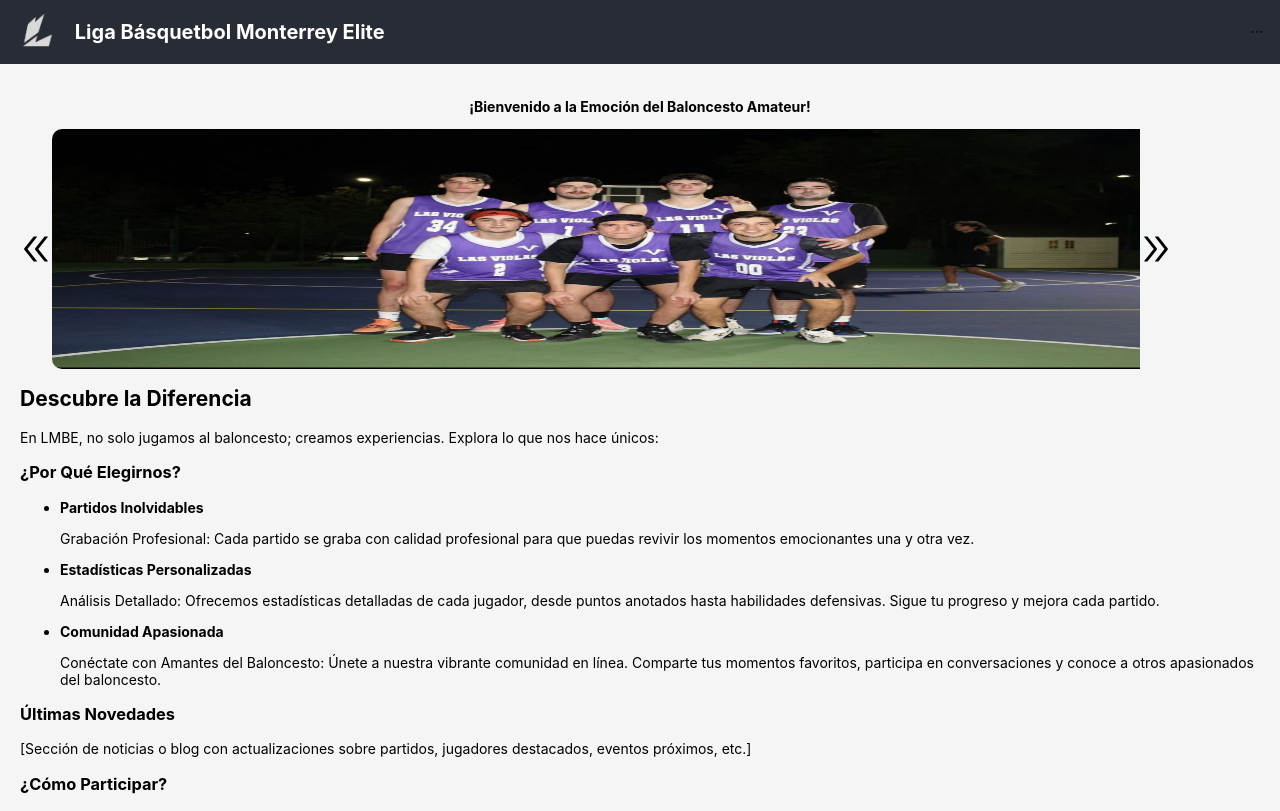
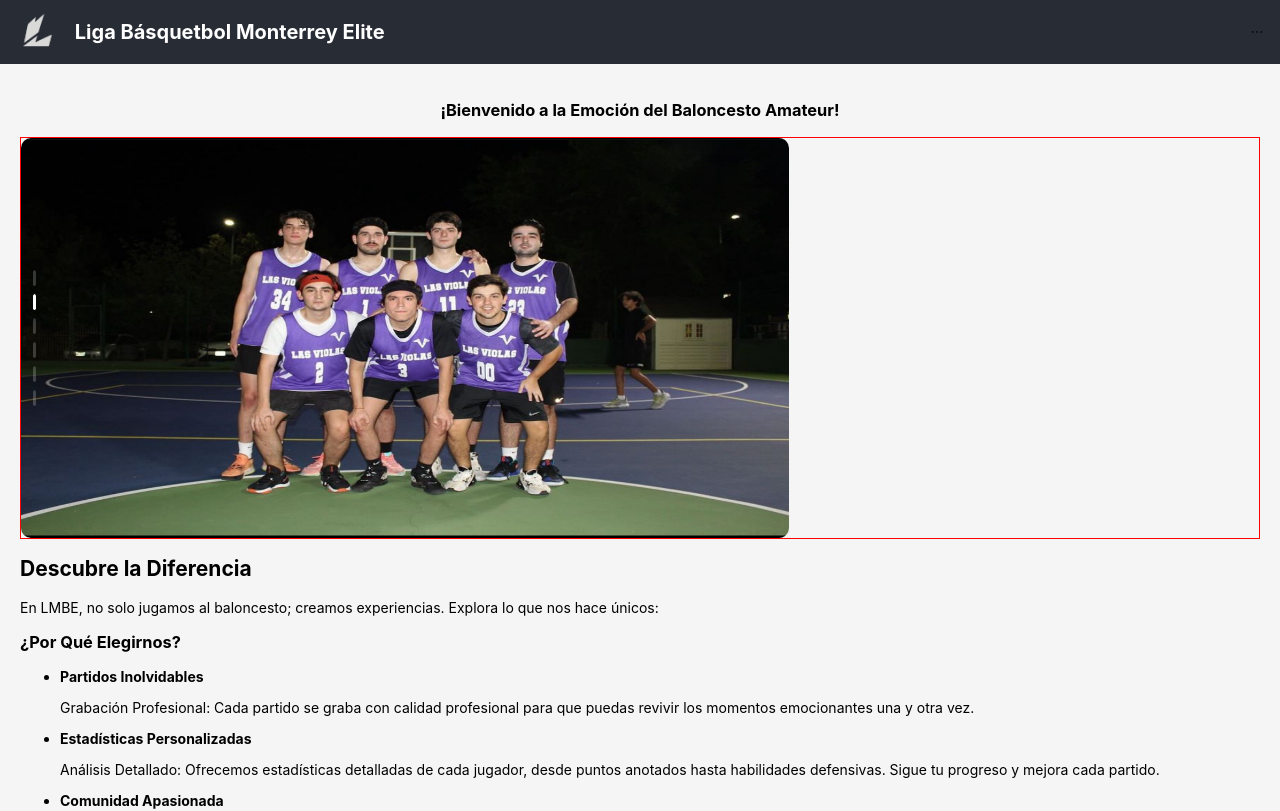
Before and after one commit to ferp03/lmbe-stats-front, a React (Create React App) app: page / in a window 1280 px wide. Shown: the top 811 px of the page. Built offline with nearby package versions, Linux system fonts and the light colour scheme.

Commit message:
No se pq fregados no se centra el carusel

```diff
--- a/src/Components/Components.css
+++ b/src/Components/Components.css
@@ -39,3 +39,22 @@
     display: flex;
     flex-direction: column;
 }
+
+/*Movil*/
+@media (max-width: 500px){
+    .carousel-Img{
+        height: 30vh;
+        width: 90vw;
+        border-radius: 10px;
+
+    }
+}
+
+/*Desktop*/
+@media (min-width: 500px){
+    .carousel-Img{
+        height: 50vh;
+        width: 60vw;
+        border-radius: 10px;
+    }
+}
--- a/src/Components/Header.css
+++ b/src/Components/Header.css
@@ -57,7 +57,7 @@
         display: none;
     }
     .Menu-Icon{
-        displaY: flex;
+        display: flex;
     }
 }
 
--- a/src/Components/ImageSlider.js
+++ b/src/Components/ImageSlider.js
@@ -1,85 +1,33 @@
-import { useCallback, useEffect, useRef, useState } from "react";
-import { DoubleLeftOutlined, DoubleRightOutlined } from '@ant-design/icons';
+import React from 'react';
+import { Carousel } from 'antd';
+import image1 from '../Images/PAPEADORES2.jpg';
+import image2 from '../Images/VIOLAS.jpg';
+import image3 from '../Images/GOLDEN.jpg';
+import image4 from '../Images/CONEJOS.jpg';
+import image5 from '../Images/AVENGERS.jpg';
+import image6 from '../Images/CAÑONEROS.jpg';
 
+const images = [
+    {url: image1, title: "Los Papeadores, Campeones actuales"},
+    {url: image2, title: "Las Violas"},
+    {url: image3, title: "Golden Eagles"},
+    {url: image4, title: "Conejos B"},
+    {url: image5, title: "Los Avengers"},
+    {url: image6, title: "Cañoneros"}
+];
 
-const ImageSlider = ({images, pWidth}) => {
-    const [current, setCurrent] = useState(0);
-    const timer = useRef(null);
-
-    const sliderStyles = {
-        display: "flex",
-        justifyContent: "center",
-        height: "100%",
-        position: "relative",
-        margin: "0 auto",
-    };
-
-    const slideStyles = {
-        width: "80%",
-        height: "100%",
-        borderRadius: "10px",
-        backgroundPosition: "center",
-        backgroundSize: "100% 100%",
-    };
-
-    const slidesContanerStyles = {
-        display: "flex",
-        height: "100%",
-        transition: "transform ease-out 0.4s",
-    }
-
-    const goPrev = () => {
-        const isFirst = current === 0;
-        const newIndex = isFirst ? images.length - 1 : current - 1;
-        setCurrent(newIndex);
-    }
-
-    const goNext = useCallback(() => {
-        const isLast = current === images.length - 1;
-        const newIndex = isLast ? 0 : current + 1;
-        setCurrent(newIndex);
-    }, [current, images])
-
-    useEffect(() => {
-        if(timer.current){
-            clearInterval(timer.current);
-        }
-        timer.current = setInterval(goNext, 4000);
-        return () => {clearInterval(timer.current)};
-    }, [goNext])
-
-    const slidesOverflow = {
-        overflow: "hidden",
-        height: "100%",
-    };
-
-    const getSlidesContainerWidth = () => ({
-        ...slidesContanerStyles,
-        width: `${pWidth * images.length}vw`,
-        transform: `translateX(${-(pWidth * current)}vw)`
-    });
-
-    const getStylesBackground = (current) => ({
-        ...slideStyles,
-        backgroundImage: `url(${images[current].url})`,
-        width: `${pWidth}vw`
-    });
-
-    return(
-        <div style={sliderStyles}>
-            <DoubleLeftOutlined style={{fontSize: "2rem", color: "282c34", cursor: "pointer"}} onClick={goPrev} />
-
-            <div style={slidesOverflow}>
-                <div style={getSlidesContainerWidth()}>
-                    {images.map((_, current) => (
-                        <div key={current} style={getStylesBackground(current)} />
-                        ))}
-                </div>
-            </div>
-
-            <DoubleRightOutlined style={{fontSize: "2rem", color: "282c34", cursor: "pointer"}} onClick={goNext} />
-        </div>
-    )
+const ImageSlider = () => {
+  return (
+    <div style={{border: "1px solid red", display: 'flex', justifyContent: 'center'}}>
+      <Carousel autoplay dotPosition={'left'} style={{display: "block", marginLeft: "auto", marginRight: "auto"}}>
+        {images.map((image, index) => (
+          <div key={index} style={{display: 'flex', justifyContent: 'center'}}>
+            <img src={image.url} alt={image.title} className="carousel-Img" />
+          </div>
+        ))}
+      </Carousel>
+    </div>
+  );
 };
 
 export default ImageSlider;
--- a/src/Home.js
+++ b/src/Home.js
@@ -2,30 +2,15 @@ import React from "react";
 import ImageSlider from "./Components/ImageSlider";
 import { Layout } from 'antd';
 import './Home.css';
-import image1 from './Images/PAPEADORES2.jpg';
-import image2 from './Images/VIOLAS.jpg';
-import image3 from './Images/GOLDEN.jpg';
-import image4 from './Images/CONEJOS.jpg';
-import image5 from './Images/AVENGERS.jpg';
-import image6 from './Images/CAÑONEROS.jpg';
 
-const images = [
-    {url: image1, title: "Los Papeadores, Campeones actuales"},
-    {url: image2, title: "Las Violas"},
-    {url: image3, title: "Golden Eagles"},
-    {url: image4, title: "Conejos B"},
-    {url: image5, title: "Los Avengers"},
-    {url: image6, title: "Cañoneros"}
-];
 
 const Content = () => {
   return (
-        <div style={{padding: 20}}>
-          <strong><p style={{textAlign: "center"}}>¡Bienvenido a la Emoción del Baloncesto Amateur!</p></strong>
+    <div style={{padding: 20, display: "flex", flexDirection: "column", alignItems: "center", justifyContent: "center"}}>
+      <strong><h3 style={{textAlign: "center"}}>¡Bienvenido a la Emoción del Baloncesto Amateur!</h3></strong>
       {/* Add your attractive image or video component here */}
-            <div style={{width: "90vw", height: "30vh"}}>
-                <ImageSlider images={images} pWidth={90}/>
-            </div>
+       <ImageSlider />
+
 
 
       <section>
@@ -92,14 +77,7 @@ const Content = () => {
 function Home(){
   return(
     <Layout>
-            <div>
-                {/* <div className="Basketball-Container">
-                    <img src={ball} className="Basketball" alt="ball"/>
-
-                </div> */}
       <Content />
-
-            </div>
     </Layout>
   );
 }
```
Also changed, not shown: src/Components/ImageSlider2.js (deleted, +0 -26 lines). Lines whose indentation alone changed are shown as unchanged.
